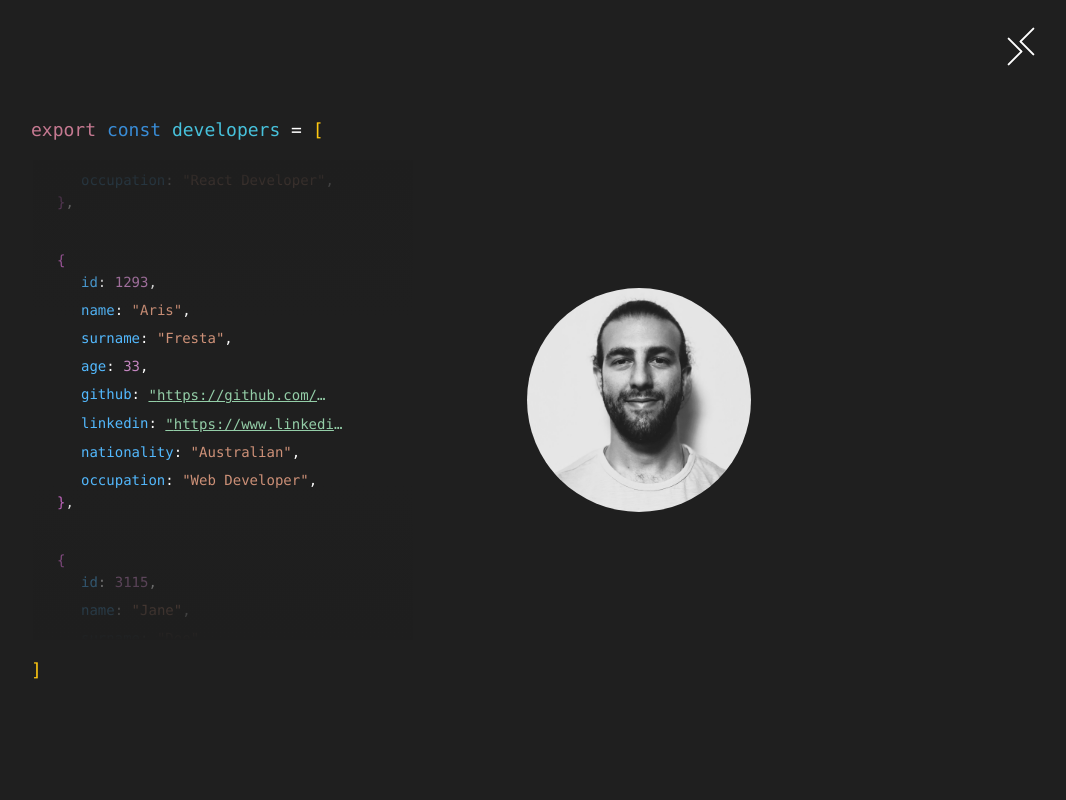
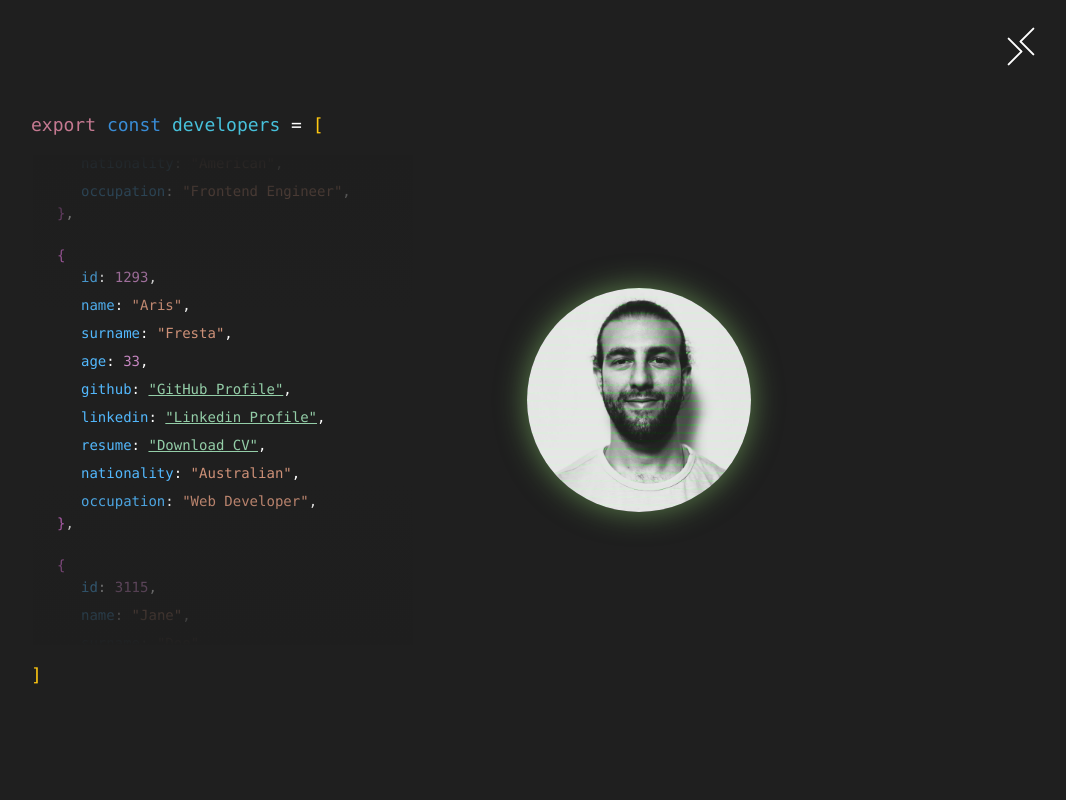
Before and after one commit to frestaris/portfolioV.2.0, a React (Vite) app: page / in a window 1280 px wide. Shown: the top 800 px of the page, without its empty margins (209-1275 px from the left). Built offline with nearby package versions, Linux system fonts and the light colour scheme.

Commit message:
added resume, fixed the avatar and 404 spinner while spinning

```diff
--- a/src/Hero.jsx
+++ b/src/Hero.jsx
@@ -1,13 +1,23 @@
 import { useState, useEffect } from "react";
 import { motion } from "framer-motion";
+import pdfFile from "./assets/Resume_ArisFresta_2025.pdf";
 import { developers } from "./data/data";
 
-const CARD_HEIGHT = 300;
+const CARD_HEIGHT = 310;
 const EXTRA_SPACE = 180;
 const CONTAINER_HEIGHT = CARD_HEIGHT + EXTRA_SPACE;
 const SPINS = 1;
 
-const DeveloperCard = ({ dev }) => (
+const DeveloperCard = ({ dev }) => {
+  const handleDownloadCV = () => {
+    const link = document.createElement("a");
+    link.href = pdfFile;
+    link.download = "Aris_Fresta_CV.pdf";
+    document.body.appendChild(link);
+    link.click();
+    document.body.removeChild(link);
+  };
+  return (
     <div
       className="flex flex-col items-start text-left px-6 text-xs sm:text-sm overflow-hidden"
       style={{ height: CARD_HEIGHT }}
@@ -36,26 +46,36 @@ const DeveloperCard = ({ dev }) => (
             href={dev.github}
             target="_blank"
             rel="noopener noreferrer"
-          className="inline-block max-w-[180px] overflow-hidden text-ellipsis whitespace-nowrap text-[#94cea8] underline align-middle"
+            className="text-[#94cea8] underline cursor-pointer"
             title={dev.github}
           >
-          "{dev.github}"
+            "GitHub Profile"
           </a>
+          ,
         </p>
-
         <p>
           <span className="text-[#53b9fe]">linkedin</span>:{" "}
           <a
             href={dev.linkedin}
             target="_blank"
             rel="noopener noreferrer"
-          className="inline-block max-w-[180px] overflow-hidden text-ellipsis whitespace-nowrap text-[#94cea8] underline align-middle"
+            className="text-[#94cea8] underline cursor-pointer"
             title={dev.linkedin}
           >
-          "{dev.linkedin}"
+            "Linkedin Profile"
           </a>
+          ,
         </p>
-
+        <p>
+          <span className="text-[#53b9fe]">resume</span>:{" "}
+          <button
+            onClick={handleDownloadCV}
+            className="text-[#94cea8] underline cursor-pointer"
+          >
+            "Download CV"
+          </button>
+          ,
+        </p>
         <p>
           <span className="text-[#53b9fe]">nationality</span>:{" "}
           <span className="text-[#ce9178]">"{dev.nationality}"</span>,
@@ -71,6 +91,7 @@ const DeveloperCard = ({ dev }) => (
       </p>
     </div>
   );
+};
 
 export default function Hero() {
   const [finalIndex, setFinalIndex] = useState(0);
@@ -111,7 +132,7 @@ export default function Hero() {
             <motion.div
               initial={{ y: 0 }}
               animate={{ y: -spinDistance }}
-              transition={{ duration: 4, ease: "easeOut" }}
+              transition={{ duration: 3, ease: "easeOut" }}
               onAnimationComplete={() => setSpinning(false)}
               className="absolute w-full left-0"
             >
@@ -141,16 +162,51 @@ export default function Hero() {
 
         {/* Avatar block */}
         <div className="col-span-1 md:col-span-1 lg:col-span-2 flex flex-col items-center justify-center order-1 md:order-2 lg:col-start-4 min-h-[220px] md:min-h-0 mt-30 md:mt-0">
-          {!spinning && (
+          {spinning ? (
+            <motion.div
+              initial={{ opacity: 0 }}
+              animate={{ opacity: 1 }}
+              transition={{ duration: 0.6, ease: "easeOut" }}
+              className="flex flex-col items-center justify-center text-center"
+            >
+              {/* Spinner ring with 404 inside */}
+              <div className="relative flex items-center justify-center">
+                {/* Spinner ring */}
+                <div className="w-40 h-40 border-2 border-gray-600 border-t-[#ff5555] rounded-full animate-spin"></div>
+
+                {/* 404 text inside ring */}
+                <div className="absolute flex flex-col items-center justify-center">
+                  <p className="text-4xl md:text-5xl font-bold text-[#ff5555] drop-shadow-[0_0_10px_rgba(255,85,85,0.8)]">
+                    404
+                  </p>
+                  <p className="text-xs md:text-sm text-gray-400 tracking-widest font-mono">
+                    NOT FOUND
+                  </p>
+                </div>
+              </div>
+            </motion.div>
+          ) : (
+            <div className="relative">
+              {/* Base image */}
               <motion.img
                 key={developers[finalIndex].id}
                 src={developers[finalIndex].avatar}
                 alt={`${developers[finalIndex].name} ${developers[finalIndex].surname}`}
-              className="w-40 h-40 md:w-52 md:h-52 lg:w-56 lg:h-56 rounded-full object-cover"
+                className="glitch-img w-40 h-40 md:w-52 md:h-52 lg:w-56 lg:h-56 rounded-full object-cover"
+                style={{
+                  filter: "contrast(1.1) saturate(1.2) hue-rotate(90deg)",
+                  boxShadow: "0 0 30px rgba(106,153,85,0.8)",
+                }}
                 initial={{ filter: "blur(8px)", opacity: 0 }}
                 animate={{ filter: "blur(0px)", opacity: 1 }}
                 transition={{ duration: 1.5, ease: "easeOut" }}
               />
+
+              {/* Matrix stripes overlay */}
+              <div className="absolute inset-0 rounded-full overflow-hidden pointer-events-none">
+                <div className="absolute inset-0 bg-[linear-gradient(to_bottom,rgba(0,255,0,0.3)_2px,transparent_2px)] bg-[length:100%_8px] animate-pulse mix-blend-overlay" />
+              </div>
+            </div>
           )}
         </div>
       </div>
--- a/src/data/data.js
+++ b/src/data/data.js
@@ -64,42 +64,22 @@ export const developers = [
   {
     id: 5341,
     name: "Lena",
-    surname: "Nguyen",
+    surname: "White",
     age: 25,
     github: "https://github.com/sindresorhus",
-    linkedin: "https://www.linkedin.com/in/lena-nguyen-react/",
+    linkedin: "https://www.linkedin.com/in/lena-white-react/",
     nationality: "Vietnamese",
     occupation: "React Developer",
   },
   {
     id: 8657,
-    name: "Jane",
+    name: "Carl",
     surname: "Doe",
     age: 29,
     github: "https://github.com/getify",
-    linkedin: "https://www.linkedin.com/in/jane-doe-engineer/",
-    nationality: "Canadian",
+    linkedin: "https://www.linkedin.com/in/carl-doe-engineer/",
+    nationality: "American",
     occupation: "Frontend Engineer",
-  },
-  {
-    id: 8476,
-    name: "Mark",
-    surname: "Smith",
-    age: 32,
-    github: "https://github.com/danabramov",
-    linkedin: "https://www.linkedin.com/in/mark-smith-fullstack/",
-    nationality: "Italian",
-    occupation: "Full-Stack Developer",
-  },
-  {
-    id: 2211,
-    name: "Lena",
-    surname: "Nguyen",
-    age: 25,
-    github: "https://github.com/gaearon",
-    linkedin: "https://www.linkedin.com/in/lena-nguyen-js/",
-    nationality: "Vietnamese",
-    occupation: "React Developer",
   },
 ];
 
```
Also changed, not shown: 1 other file (tests, documents, lock files or other folders). Lines whose indentation alone changed are shown as unchanged.
